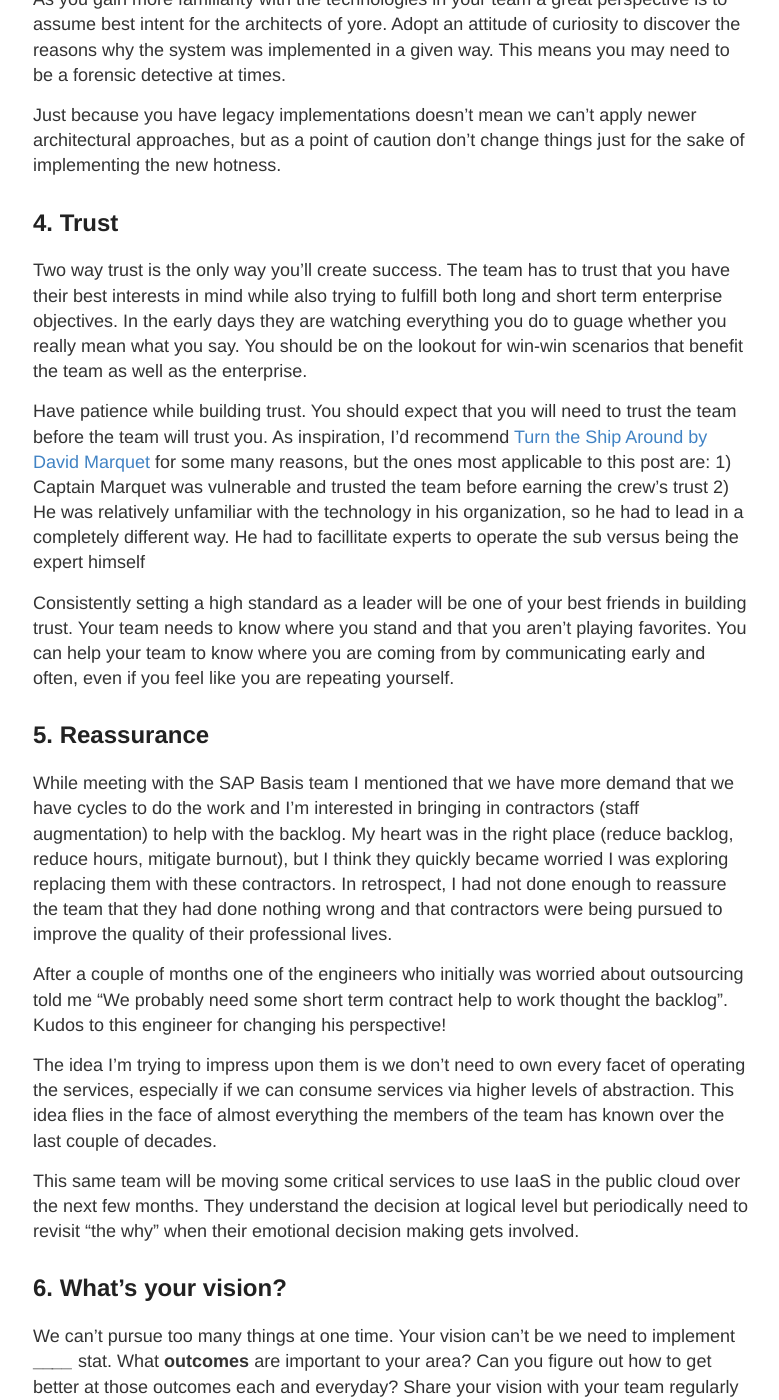
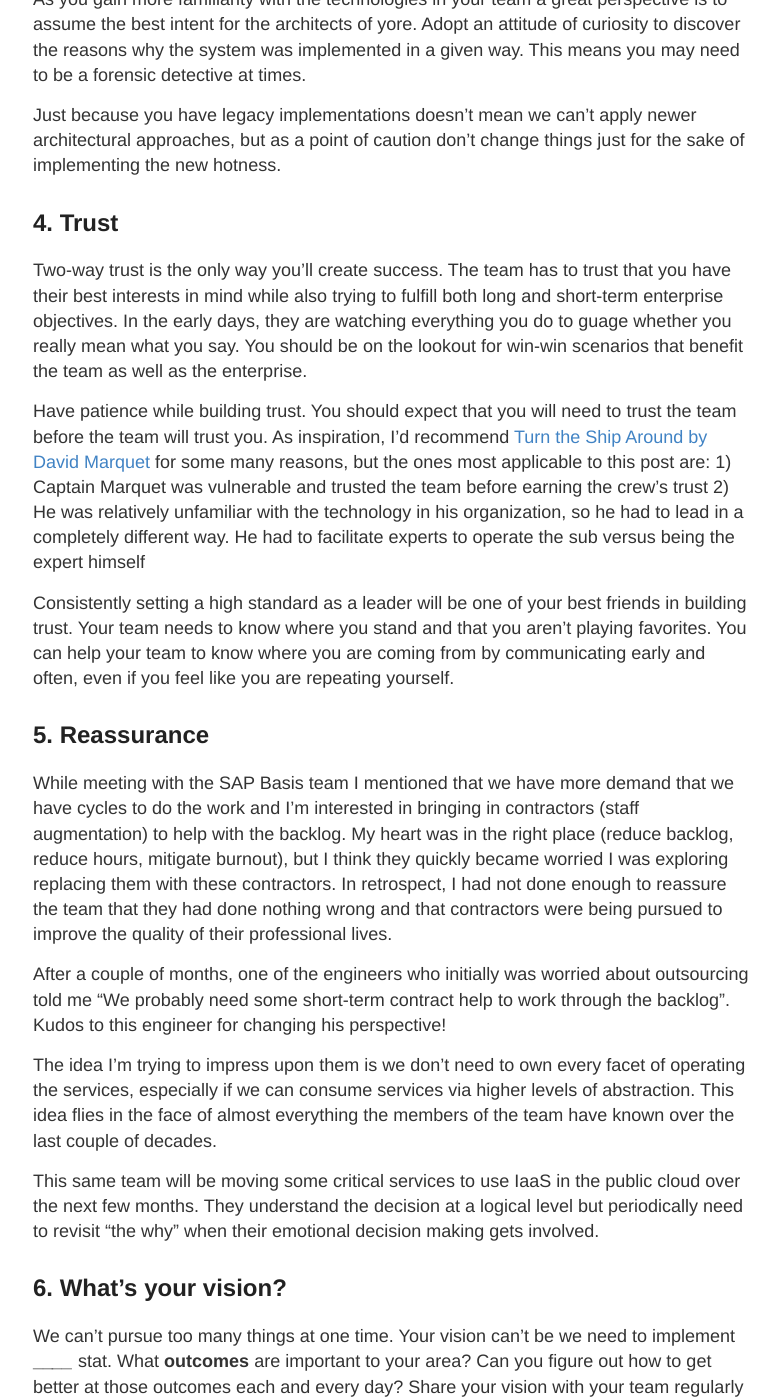
Before and after one commit to scottnasello/scottnasello.github.io, a Jekyll site: the page built from _posts/2018-10-22-legacy.md, in a window 1280 px wide and 1400 px high, scrolled down 2523 px. Shown: the whole window, without its empty margins (247-1026 px from the left). Built offline with Jekyll 4.4.1, drawn with Linux system fonts in a browser that asks for light colours; comment, search, counter and statistics services are not loaded; some of the changed text lies outside the part shown.

Commit message:
legacy clean up spelling and grammar

```diff
--- a/_posts/2018-10-22-legacy.md
+++ b/_posts/2018-10-22-legacy.md
@@ -27,7 +27,7 @@ As tempting as it will be to jump straight into business, I'd recommend that you
 If you have topics you don't want to forget you might jot down a bullet list prior to the meeting.  This list should be on a notecard or sticky.  You should keep your phone in your pocket during your walking 1:1.  Nothing says you aren't important more than being glued to a screen.
 
 ## 2. Seek First To Understand
-After getting to know your team a bit now you can ask lots of open ended questions. Some of my favorites:
+After getting to know your team a bit now you can ask lots of open-ended questions. Some of my favorites:
 * What's working well?
 * What's not working well?
 * What should we stop, start, and continue?
@@ -41,30 +41,30 @@ Your team has spent many years specializing in designing, building, testing, har
 
 You should endeavor to have empathy for the legacy/classic systems your new team has to support. Just because the technology comes from another era does not mean it is necessarily inferior.   As an example, the venerable B-52 was introduced in 1952 and has a planned service life until 2050.  A hundred year lifespan is quite impressive, particularly when you consider that the B-1 (1986-2036) and B-2 (1997-2036) will both fall well short of the planned lifespan.
 
-As you gain more familiarity with the technologies in your team a great perspective is to assume best intent for the architects of yore.  Adopt an attitude of curiosity to discover the reasons why the system was implemented in a given way.  This means you may need to be a forensic detective at times.
+As you gain more familiarity with the technologies in your team a great perspective is to assume the best intent for the architects of yore.  Adopt an attitude of curiosity to discover the reasons why the system was implemented in a given way.  This means you may need to be a forensic detective at times.
 
 Just because you have legacy implementations doesn't mean we can't apply newer architectural approaches, but as a point of caution don't change things just for the sake of implementing the new hotness.
 
 ## 4. Trust
-Two way trust is the only way you'll create success.  The team has to trust that you have their best interests in mind while also trying to fulfill both long and short term enterprise objectives.   In the early days they are watching everything you do to guage whether you really mean what you say.  You should be on the lookout for win-win scenarios that benefit the team as well as the enterprise.
+Two-way trust is the only way you'll create success.  The team has to trust that you have their best interests in mind while also trying to fulfill both long and short-term enterprise objectives.   In the early days, they are watching everything you do to guage whether you really mean what you say.  You should be on the lookout for win-win scenarios that benefit the team as well as the enterprise.
 
 Have patience while building trust.  You should expect that you will need to trust the team before the team will trust you.  As inspiration, I'd recommend [Turn the Ship Around by David Marquet](https://www.amazon.com/Turn-Ship-Around-Turning-Followers-ebook/dp/B00AFPVP0Y) for some many reasons, but the ones most applicable to this post are:
 1) Captain Marquet was vulnerable and trusted the team before earning the crew's trust
-2) He was relatively unfamiliar with the technology in his organization, so he had to lead in a completely different way. He had to facillitate experts to operate the sub versus being the expert himself
+2) He was relatively unfamiliar with the technology in his organization, so he had to lead in a completely different way. He had to facilitate experts to operate the sub versus being the expert himself
 
 Consistently setting a high standard as a leader will be one of your best friends in building trust.  Your team needs to know where you stand and that you aren't playing favorites.  You can help your team to know where you are coming from by communicating early and often, even if you feel like you are repeating yourself.
 
 ## 5. Reassurance
 While meeting with the SAP Basis team I mentioned that we have more demand that we have cycles to do the work and I'm interested in bringing in contractors (staff augmentation) to help with the backlog.  My heart was in the right place (reduce backlog, reduce hours, mitigate burnout), but I think they quickly became worried I was exploring replacing them with these contractors.  In retrospect, I had not done enough to reassure the team that they had done nothing wrong and that contractors were being pursued to improve the quality of their professional lives.
 
-After a couple of months one of the engineers who initially was worried about outsourcing told me "We probably need some short term contract help to work thought the backlog".  Kudos to this engineer for changing his perspective!
+After a couple of months, one of the engineers who initially was worried about outsourcing told me "We probably need some short-term contract help to work through the backlog".  Kudos to this engineer for changing his perspective!
 
-The idea I'm trying to impress upon them is we don't need to own every facet of operating the services, especially if we can consume services via higher levels of abstraction. This idea flies in the face of almost everything the members of the team has known over the last couple of decades.
+The idea I'm trying to impress upon them is we don't need to own every facet of operating the services, especially if we can consume services via higher levels of abstraction. This idea flies in the face of almost everything the members of the team have known over the last couple of decades.
 
-This same team will be moving some critical services to use IaaS in the public cloud over the next few months.  They understand the decision at logical level but periodically need to revisit "the why" when their emotional decision making gets involved.
+This same team will be moving some critical services to use IaaS in the public cloud over the next few months.  They understand the decision at a logical level but periodically need to revisit "the why" when their emotional decision making gets involved.
 
 ## 6. What's your vision?
-We can't pursue too many things at one time.  Your vision can't be we need to implement __________ stat.  What **outcomes** are important to your area?  Can you figure out how to get better at those outcomes each and everyday?  Share your vision with your team regularly so they understand where you are coming from.
+We can't pursue too many things at one time.  Your vision can't be we need to implement __________ stat.  What **outcomes** are important to your area?  Can you figure out how to get better at those outcomes each and every day?  Share your vision with your team regularly so they understand where you are coming from.
 
 ## 7. Tough Love
 
@@ -117,7 +117,7 @@ So how can we change habits?  We need to bring awareness to the habits and perha
 
 <iframe width="640" height="360" src="https://www.youtube.com/embed/vm1GJMp0QN4?t=481" frameborder="0" allow="autoplay; encrypted-media" allowfullscreen></iframe>
 
-Back to the Power of habit, I'd recommend you take a look at the 15 minute ted talk by the author on changing habits and willpower.
+Back to the Power of habit, I'd recommend you take a look at the 15 minute TED talk by the author on changing habits and willpower.
 
 <iframe width="640" height="360" src="https://www.youtube.com/embed/OMbsGBlpP30" frameborder="0" allow="autoplay; encrypted-media" allowfullscreen></iframe>
 
@@ -125,6 +125,11 @@ Back to the Power of habit, I'd recommend you take a look at the 15 minute ted t
 
 Have fun with your legacy team.  You are likely going to grow quite a bit as a leader in the process.
 1) Exercise empathy for your new team and their technology.
-2) Don't abandon your Lean / Agile / DevOps ideas but focus on a couple of small outcomes to build upon
-3) Actively discuss the team's habits and determine if you can hack some of the cues or rewards in order to drive different behavior
+
+2) Don't abandon your Lean / Agile / DevOps ideas but focus on a couple
+of small outcomes to build upon
+
+3) Actively discuss the team's habits and determine if you can hack some
+of the cues or rewards in order to drive different behavior
+
 4) Be patient, you are all learning and seek a series of incremental wins as you move forward.
```
Also changed, not shown: other parts of _posts/2018-10-22-legacy.md (+9 -9 lines).
